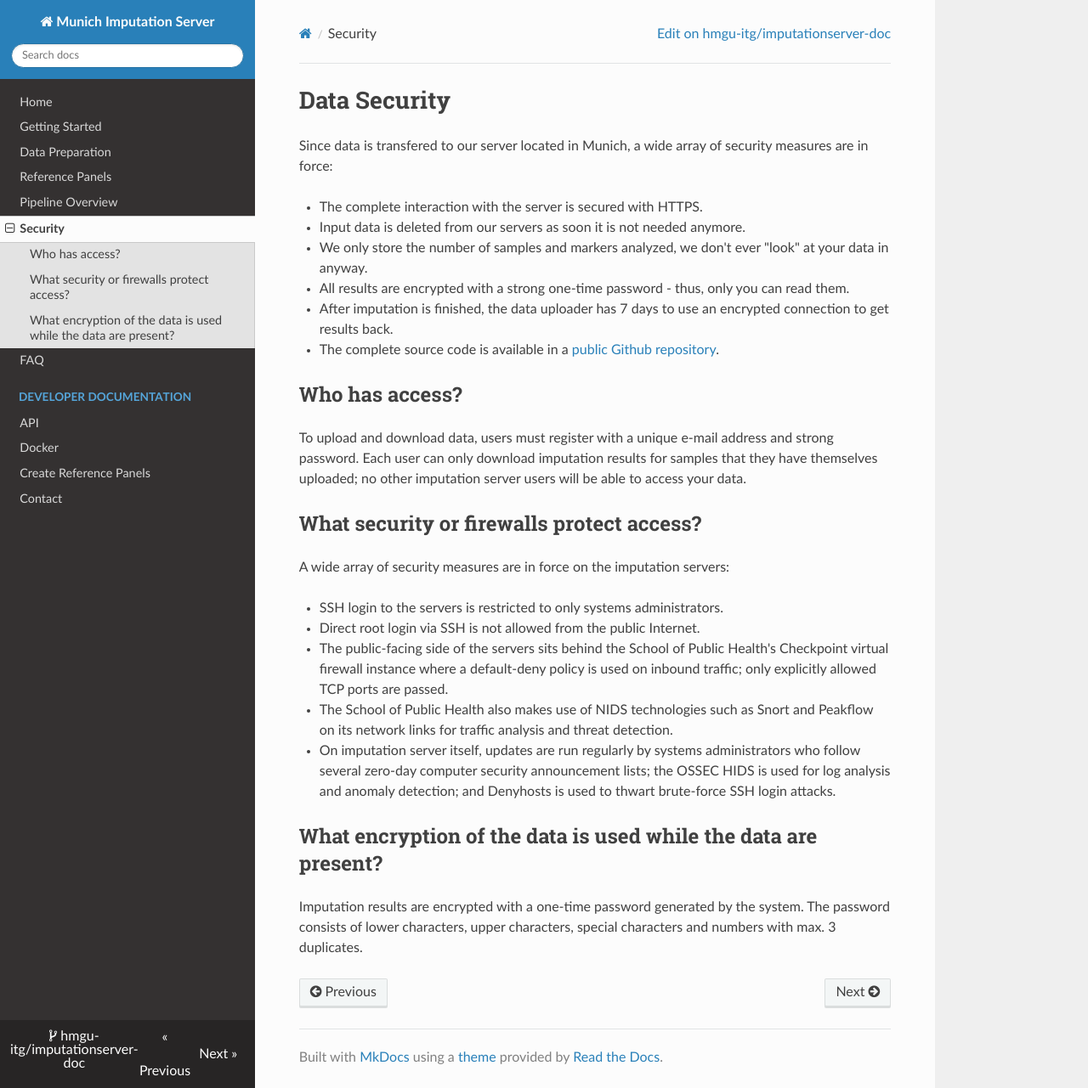
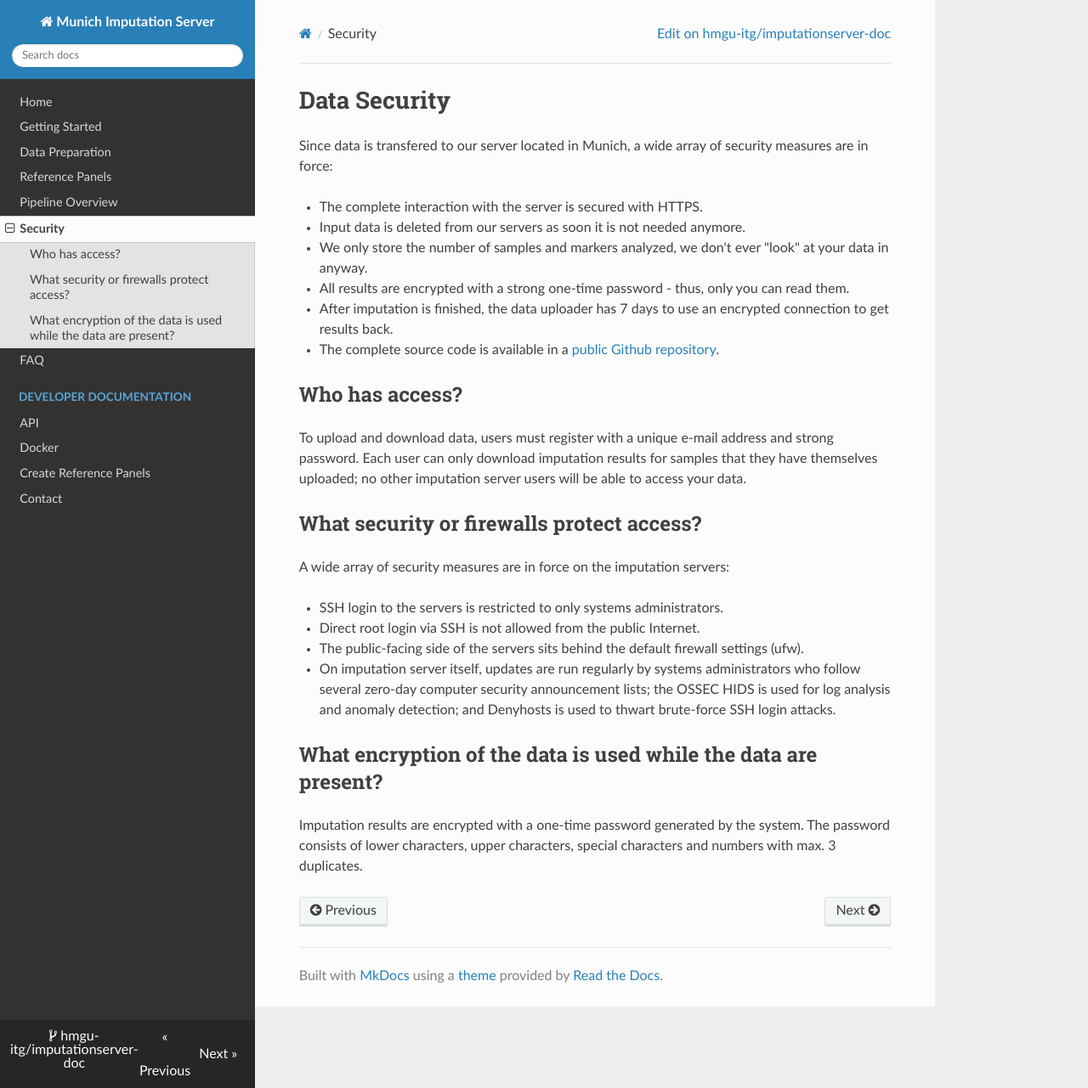
Before and after one commit to hmgu-itg/imputationserver-doc, an MkDocs documentation site: the page built from docs/data-sensitivity.md, in a window 1280 px wide and 1281 px high. Shown: the whole window at 85% size. Built offline with MkDocs 1.6.1, drawn with Linux system fonts in a browser that asks for light colours; nearby versions of some CDN libraries.

Commit message:
Update data-sensitivity.md

```diff
--- a/docs/data-sensitivity.md
+++ b/docs/data-sensitivity.md
@@ -21,8 +21,7 @@ A wide array of security measures are in force on the imputation servers:
 
 - SSH login to the servers is restricted to only systems administrators.
 - Direct root login via SSH is not allowed from the public Internet.
-- The public-facing side of the servers sits behind the School of Public Health's Checkpoint virtual firewall instance where a default-deny policy is used on inbound traffic; only explicitly allowed TCP ports are passed.
-- The School of Public Health also makes use of NIDS technologies such as Snort and Peakflow on its network links for traffic analysis and threat detection.
+- The public-facing side of the servers sits behind the default firewall settings (ufw).
 - On imputation server itself, updates are run regularly by systems administrators who follow several zero-day computer security announcement lists; the OSSEC HIDS is used for log analysis and anomaly detection; and Denyhosts is used to thwart brute-force SSH login attacks.
 
 
```
